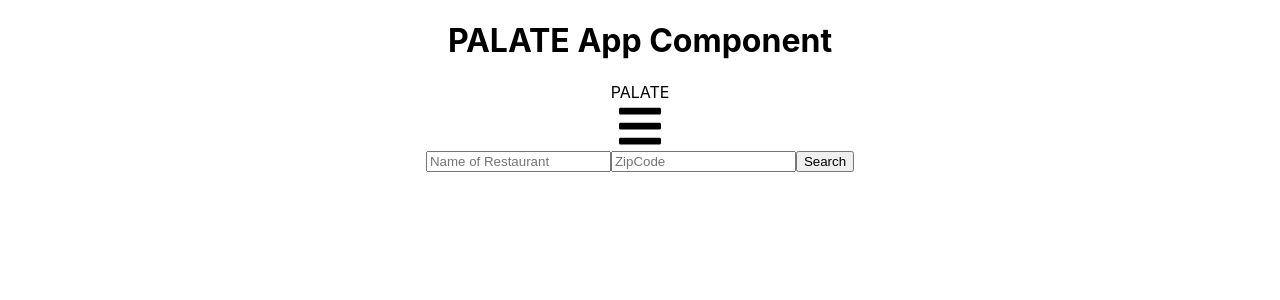
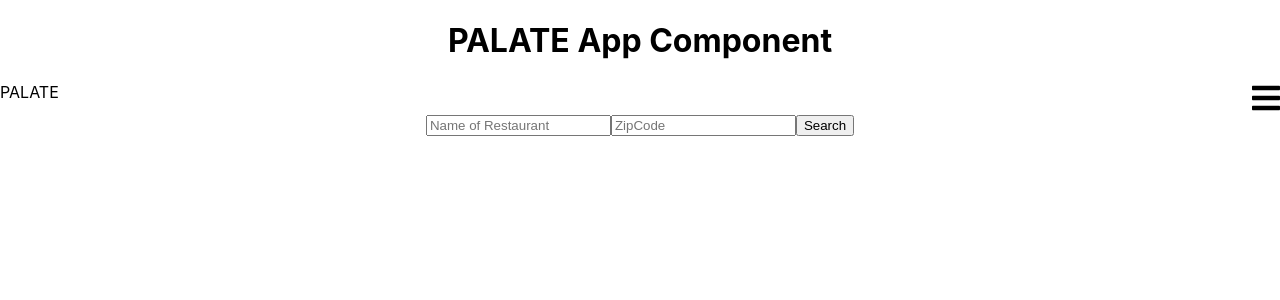
Before and after one commit to adeola-ak/frontend, a React (Create React App) app: page / in a window 1280 px wide. Shown: the top 300 px of the page. Built offline with nearby package versions, Linux system fonts and the light colour scheme; no server answers.

Commit message:
Just a little styling to center things

```diff
--- a/src/shared/Nav.css
+++ b/src/shared/Nav.css
@@ -1,3 +1,9 @@
 #linksList {
     display: none;
+    justify-content: center;
 }
+.navBar {
+    display: flex;
+    flex-direction: row;
+    justify-content: space-between;
+}
--- a/src/shared/Nav.js
+++ b/src/shared/Nav.js
@@ -2,28 +2,30 @@
 import { FontAwesomeIcon } from '@fortawesome/react-fontawesome';
 import { faBars } from '@fortawesome/free-solid-svg-icons';
 // import React
-import React from 'react'
+import React from 'react';
 // import css
-import './Nav.css'
+import './Nav.css';
 
 function Nav() {
 	const handleClick = () => {
-        let nav = document.getElementById('linksList')
+		let nav = document.getElementById('linksList');
 		if (nav.style.display === 'flex') {
-            nav.style.display = 'none'
+			nav.style.display = 'none';
 		} else {
-            nav.style.display = 'flex'
+			nav.style.display = 'flex';
 		}
-    }
+	};
 	return (
-			<header>
+		<>
+			<header className='navBar'>
 				<div className='appTitle'>PALATE</div>
 				<div className='navIcon' onClick={handleClick}>
-					<FontAwesomeIcon icon={faBars} size='3x' />
+					<FontAwesomeIcon icon={faBars} size='2x' />
 				</div>
+			</header>
 			<nav id='linksList'>About</nav>
-			</header>
+		</>
 	);
 }
 
-export default Nav
+export default Nav;
```
Lines whose indentation alone changed are shown as unchanged.
